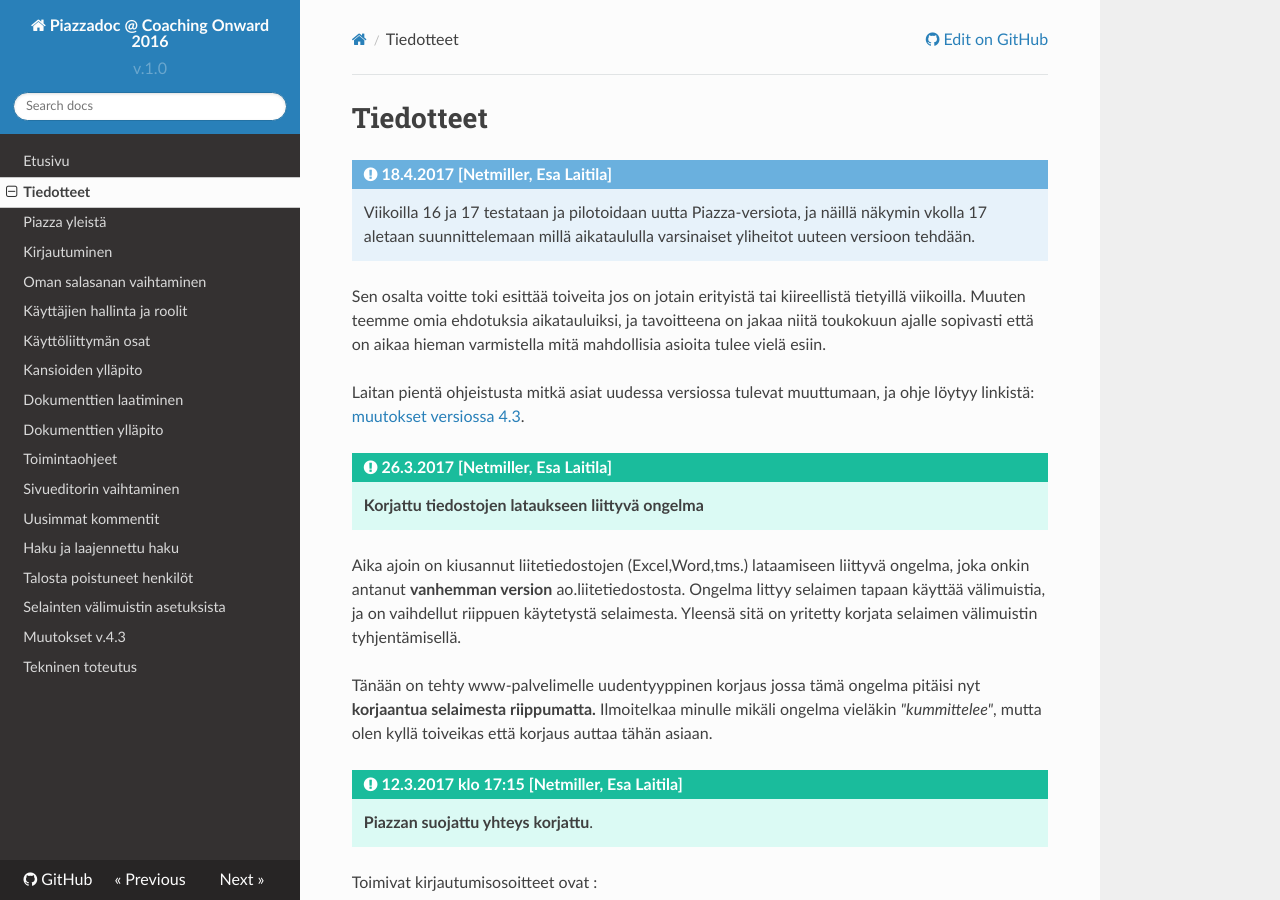
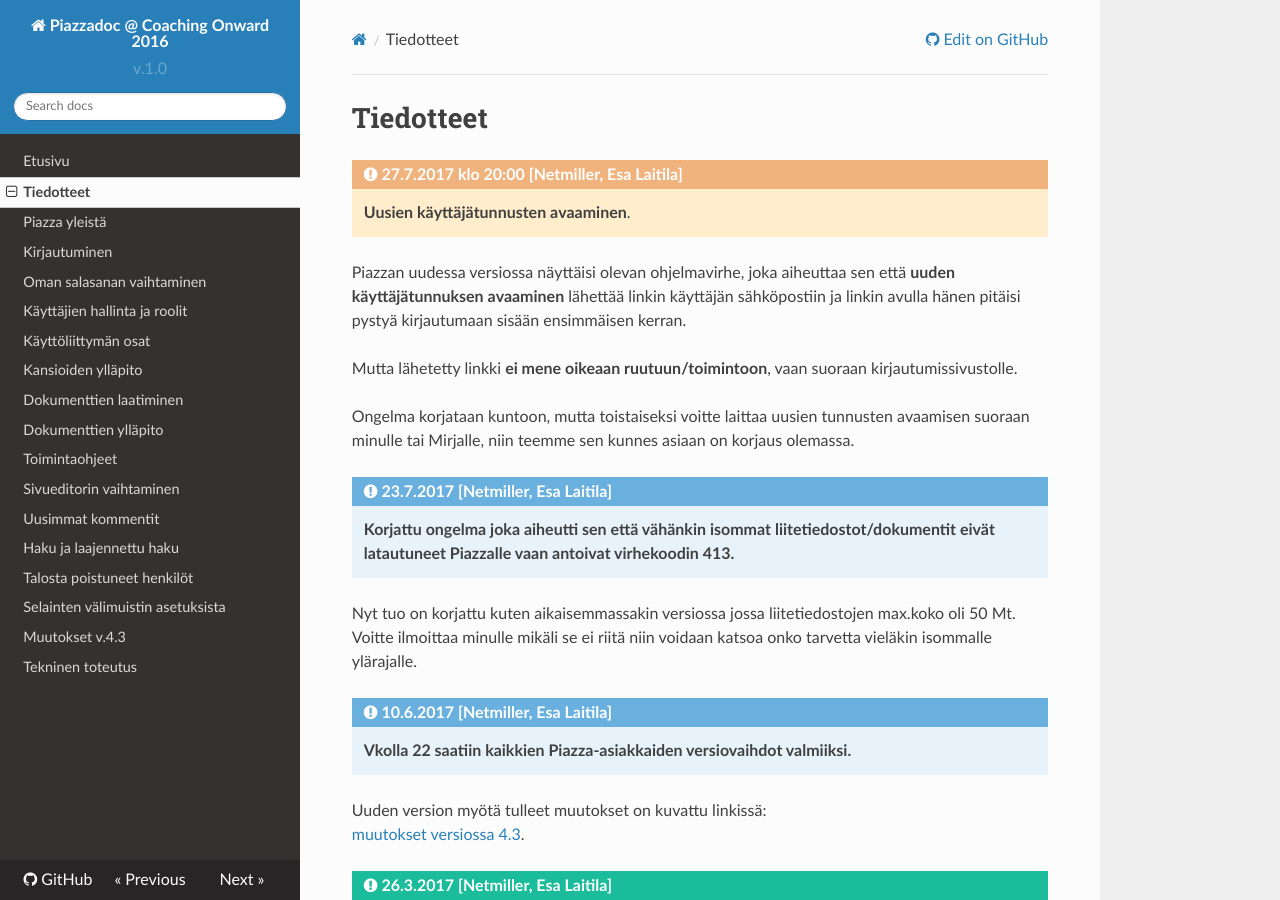
Before and after one commit to netmiller/piazzadoc, an MkDocs documentation site: the page built from sivut/tiedotteet.md, in a window 1280 px wide and 900 px high. Built offline with MkDocs 1.6.1, drawn with Linux system fonts in a browser that asks for light colours; nearby versions of some CDN libraries; old or Windows-style settings are respelled for this version of MkDocs.

Commit message:
Korjattu tiedotteita.

```diff
--- a/sivut/tiedotteet.md
+++ b/sivut/tiedotteet.md
@@ -1,14 +1,28 @@
 # Tiedotteet
 
-!!! note "18.4.2017 [Netmiller, Esa Laitila]"
- 	Viikoilla 16 ja 17 testataan ja pilotoidaan uutta Piazza-versiota, ja näillä näkymin vkolla 17 aletaan
-	suunnittelemaan millä aikataululla varsinaiset yliheitot uuteen versioon tehdään.
 
-Sen osalta voitte toki esittää toiveita jos on jotain erityistä tai kiireellistä tietyillä viikoilla.
-Muuten teemme omia ehdotuksia aikatauluiksi, ja tavoitteena on jakaa niitä toukokuun ajalle sopivasti
-että on aikaa hieman varmistella mitä mahdollisia asioita tulee vielä esiin.
+!!! warning "27.7.2017 klo 20:00 [Netmiller, Esa Laitila]"
+    __Uusien käyttäjätunnusten avaaminen__.
 
-Laitan pientä ohjeistusta mitkä asiat uudessa versiossa tulevat muuttumaan, ja ohje löytyy linkistä:<br>
+Piazzan uudessa versiossa näyttäisi olevan ohjelmavirhe, joka aiheuttaa sen että
+__uuden käyttäjätunnuksen avaaminen__ lähettää linkin käyttäjän sähköpostiin ja linkin avulla
+hänen pitäisi pystyä kirjautumaan sisään ensimmäisen kerran.
+
+Mutta lähetetty linkki __ei mene oikeaan ruutuun/toimintoon__, vaan suoraan kirjautumissivustolle.
+
+Ongelma korjataan kuntoon, mutta toistaiseksi voitte laittaa uusien tunnusten avaamisen
+suoraan minulle tai Mirjalle, niin teemme sen kunnes asiaan on korjaus olemassa.
+
+
+!!! note "23.7.2017 [Netmiller, Esa Laitila]"
+ 	__Korjattu ongelma joka aiheutti sen että vähänkin isommat liitetiedostot/dokumentit eivät
+ 	latautuneet Piazzalle vaan antoivat virhekoodin 413.__<br>
+Nyt tuo on korjattu kuten aikaisemmassakin versiossa jossa liitetiedostojen max.koko oli 50 Mt. Voitte ilmoittaa minulle mikäli se ei riitä niin voidaan katsoa onko tarvetta vieläkin isommalle ylärajalle.
+
+
+!!! note "10.6.2017 [Netmiller, Esa Laitila]"
+ 	__Vkolla 22 saatiin kaikkien Piazza-asiakkaiden versiovaihdot valmiiksi.__<br>
+Uuden version myötä tulleet muutokset on kuvattu linkissä:<br>
 [muutokset versiossa 4.3](muutokset_v43).
 
 
```
Also changed, not shown: sivut/muutokset_v43.md (+2 -2 lines).
